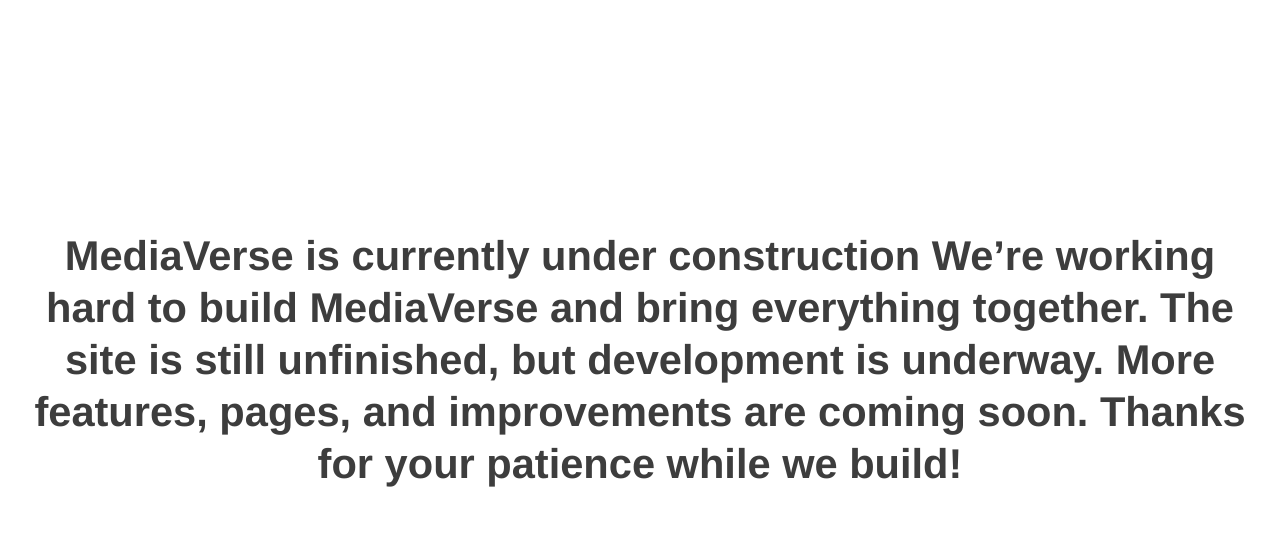
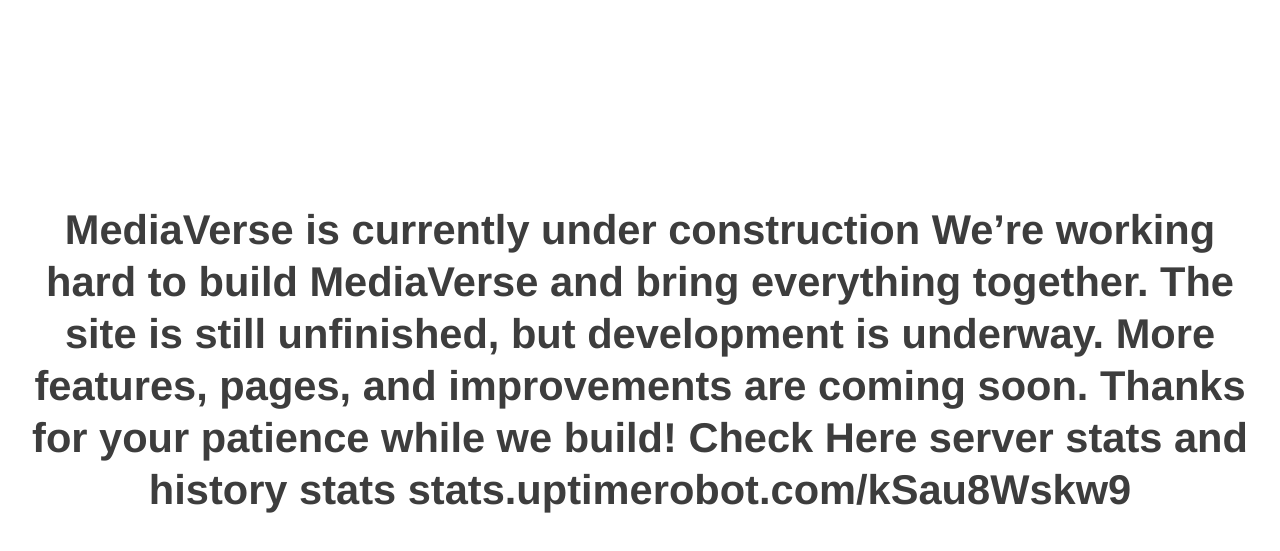
Before and after one commit to rrealbaconepro-byte/MediaVerseOrg, a website: page index.html in a window 1280 px wide. Shown: the part 71-622 px from the top of the page. Drawn offline with nearby package versions, Linux system fonts and the light colour scheme.

Commit message:
Add link to server stats in index.html
Updated message to include a link to server stats.

```diff
--- a/index.html
+++ b/index.html
@@ -55,7 +55,7 @@ We’re working hard to build MediaVerse and bring everything together.
 
 The site is still unfinished, but development is underway. More features, pages, and improvements are coming soon.
 
-Thanks for your patience while we build!</h1>
+Thanks for your patience while we build! Check Here server stats and history stats stats.uptimerobot.com/kSau8Wskw9 </h1>
 </main>
 <div class="toast" id="toast" role="status"></div>
 <script>
```
